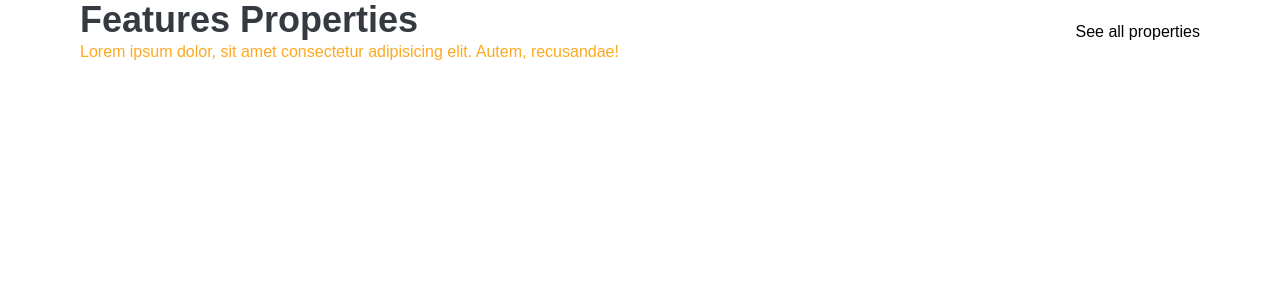
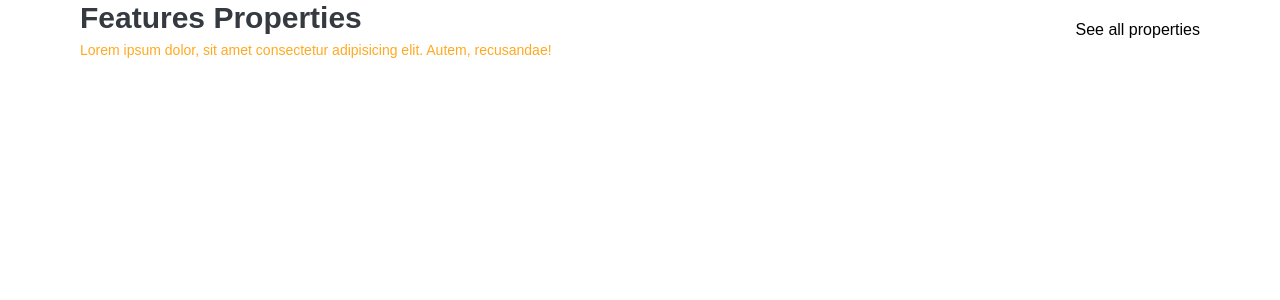
Before and after one commit to Habidhossen/GreenLuxe-Real-Estate-Website-Client, a Next.js app: page / in a window 1280 px wide. Shown: the top 300 px of the page. Built offline with nearby package versions, Linux system fonts and the light colour scheme.

Commit message:
code added

```diff
--- /dev/null
+++ b/src/components/ui/AboutUs.jsx
@@ -0,0 +1,5 @@
+const AboutUs = () => {
+  return <div></div>;
+};
+
+export default AboutUs;
--- /dev/null
+++ b/src/components/ui/Banner.jsx
@@ -0,0 +1,5 @@
+const Banner = () => {
+  return <div></div>;
+};
+
+export default Banner;
--- a/src/components/ui/FeaturedProperties.jsx
+++ b/src/components/ui/FeaturedProperties.jsx
@@ -5,10 +5,10 @@ const FeaturedProperties = () => {
     <section className="h-screen">
       <div className="flex items-center justify-between">
         <div>
-          <h1 className="text-heading text-4xl font-bold">
+          <h1 className="text-heading text-3xl font-extrabold font-ubuntu">
             Features Properties
           </h1>
-          <p className="text-base text-primary ">
+          <p className="text-sm text-primary mt-1">
             Lorem ipsum dolor, sit amet consectetur adipisicing elit. Autem,
             recusandae!
           </p>
--- /dev/null
+++ b/src/components/ui/InquiryForm.jsx
@@ -0,0 +1,5 @@
+const InquiryForm = () => {
+  return <section></section>;
+};
+
+export default InquiryForm;
--- /dev/null
+++ b/src/components/ui/PropertiesByCities.jsx
@@ -0,0 +1,5 @@
+const PropertiesByCities = () => {
+  return <div></div>;
+};
+
+export default PropertiesByCities;
--- /dev/null
+++ b/src/components/ui/Testimonials.jsx
@@ -0,0 +1,5 @@
+const Testimonials = () => {
+  return <div></div>;
+};
+
+export default Testimonials;
--- /dev/null
+++ b/src/pages/login.js
@@ -0,0 +1,5 @@
+const LoginPage = () => {
+  return <div></div>;
+};
+
+export default LoginPage;
--- /dev/null
+++ b/src/pages/properties/[propertyId].js
@@ -0,0 +1,5 @@
+const PropertyDetailPage = () => {
+  return <div>property detail</div>;
+};
+
+export default PropertyDetailPage;
--- /dev/null
+++ b/src/pages/properties/index.js
@@ -0,0 +1,9 @@
+const AllPropertiesPage = () => {
+  return (
+    <div>
+      <h1>All Properties</h1>
+    </div>
+  );
+};
+
+export default AllPropertiesPage;
--- /dev/null
+++ b/src/pages/signup.js
@@ -0,0 +1,5 @@
+const SignupPage = () => {
+  return <div></div>;
+};
+
+export default SignupPage;
```
